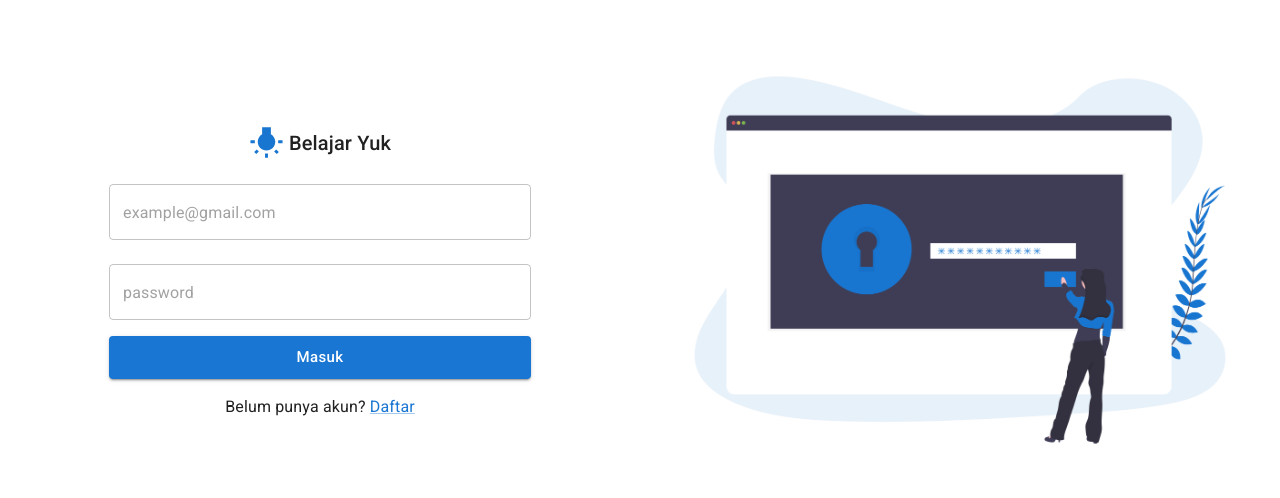
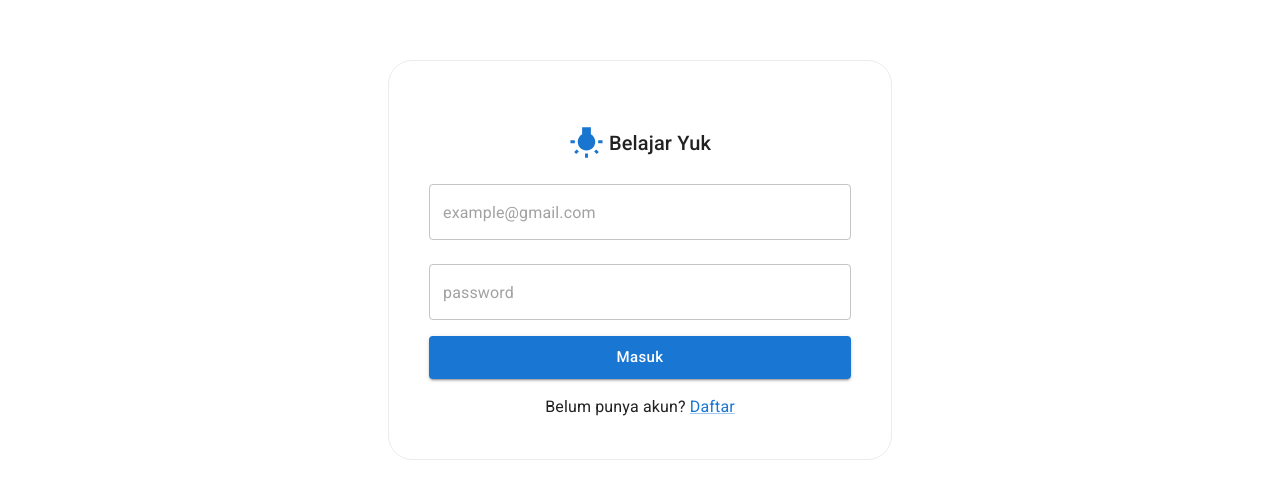
Before and after one commit to jeplindm/belajarkuy-client, a React (Create React App) app: page /login in a window 1280 px wide. Shown: the part 140-638 px from the top of the page. Built offline with nearby package versions, Linux system fonts and the light colour scheme.

Commit message:
testing deployment

```diff
--- a/package.json
+++ b/package.json
@@ -20,7 +20,7 @@
     "web-vitals": "^1.1.2"
   },
   "scripts": {
-    "start": "react-scripts start",
+    "start": "PORT=8000 react-scripts start",
     "build": "react-scripts build",
     "test": "react-scripts test",
     "eject": "react-scripts eject"
--- a/src/config/axios.js
+++ b/src/config/axios.js
@@ -1,7 +1,7 @@
 import axios from "axios";
 
 const instance = axios.create({
-  baseURL: "https://6724cf14-2451-483e-9037-598799eb7dc8.mock.pstmn.io",
+  baseURL: "http://35.219.81.197:8082",
 });
 
 export default instance;
--- a/src/pages/landingPage/LandingPage.jsx
+++ b/src/pages/landingPage/LandingPage.jsx
@@ -61,11 +61,7 @@ const LandingPage = () => {
           </Grid>
 
           <Grid item xs={12} md={6}>
-            <img
-              src="/undraw_studying.png"
-              alt="undraw-studying"
-              style={{ width: "100%" }}
-            />
+            <img src="/register.png" alt="undraw-studying" style={{ width: "100%" }} />
           </Grid>
           <Grid item xs={12} md={6}>
             <Box display="flex" justifyContent="center" alignItems="center" height={500}>
--- a/src/pages/login/Login.jsx
+++ b/src/pages/login/Login.jsx
@@ -69,7 +69,7 @@ const Login = () => {
         {error && <Error value={error} message={message} />}
 
         <Grid container sx={{ backgroundColor: "#FFFF" }}>
-          <Grid item xs={12} md={6}>
+          <Grid item xs={12}>
             <Box
               display="flex"
               justifyContent="center"
@@ -77,7 +77,13 @@ const Login = () => {
               p={4}
               sx={{ height: "100vh" }}
             >
-              <Box p={4} sx={{ backgroundColor: "#FFFF" }} borderRadius={6}>
+              <Box
+                p={4}
+                sx={{ backgroundColor: "#FFFF" }}
+                border={1}
+                borderRadius={6}
+                borderColor="#ECECEC"
+              >
                 <form onSubmit={handleSubmit}>
                   <Box display="flex" alignItems="center" justifyContent="center" mt={4}>
                     <WbIncandescent
@@ -150,21 +156,6 @@ const Login = () => {
               </Box>
             </Box>
           </Grid>
-
-          <Grid item xs={12} md={6}>
-            <Box
-              display="flex"
-              justifyContent="center"
-              alignItems="center"
-              sx={{ height: "100vh" }}
-            >
-              <img
-                src="/undraw_authentication.png"
-                alt="registerImage"
-                style={{ width: "100%" }}
-              />
-            </Box>
-          </Grid>
         </Grid>
       </Container>
     </>
--- a/src/pages/register/Register.jsx
+++ b/src/pages/register/Register.jsx
@@ -44,11 +44,13 @@ const Register = () => {
     try {
       setLoading(true);
 
-      await axios({
+      const { data } = await axios({
         url: "/api/auth/regis",
         method: "POST",
         data: payload,
       });
+
+      console.log(data, "DATA");
 
       setSuccess(true);
       setMessage("User berhasil dibuat");
@@ -75,18 +77,7 @@ const Register = () => {
         {error && <Error value={error} message={message} />}
 
         <Grid container sx={{ backgroundColor: "#FFFF" }}>
-          <Grid item xs={12} md={6}>
-            <Box
-              display="flex"
-              justifyContent="center"
-              alignItems="center"
-              sx={{ backgroundColor: "#1876D1", height: "100vh" }}
-            >
-              <img src="/register.png" alt="registerImage" style={{ width: "100%" }} />
-            </Box>
-          </Grid>
-
-          <Grid item xs={12} md={6}>
+          <Grid item xs={12}>
             <Box
               display="flex"
               justifyContent="center"
@@ -94,7 +85,13 @@ const Register = () => {
               p={4}
               sx={{ height: "100vh" }}
             >
-              <Box sx={{ backgroundColor: "#FFFF" }} p={4} borderRadius={6}>
+              <Box
+                sx={{ backgroundColor: "#FFFF" }}
+                p={4}
+                border={1}
+                borderRadius={6}
+                borderColor="#ECECEC"
+              >
                 <form onSubmit={handleSubmit}>
                   <Typography align="center" variant="h5" component="div">
                     Gabung Sekarang Juga!
```
